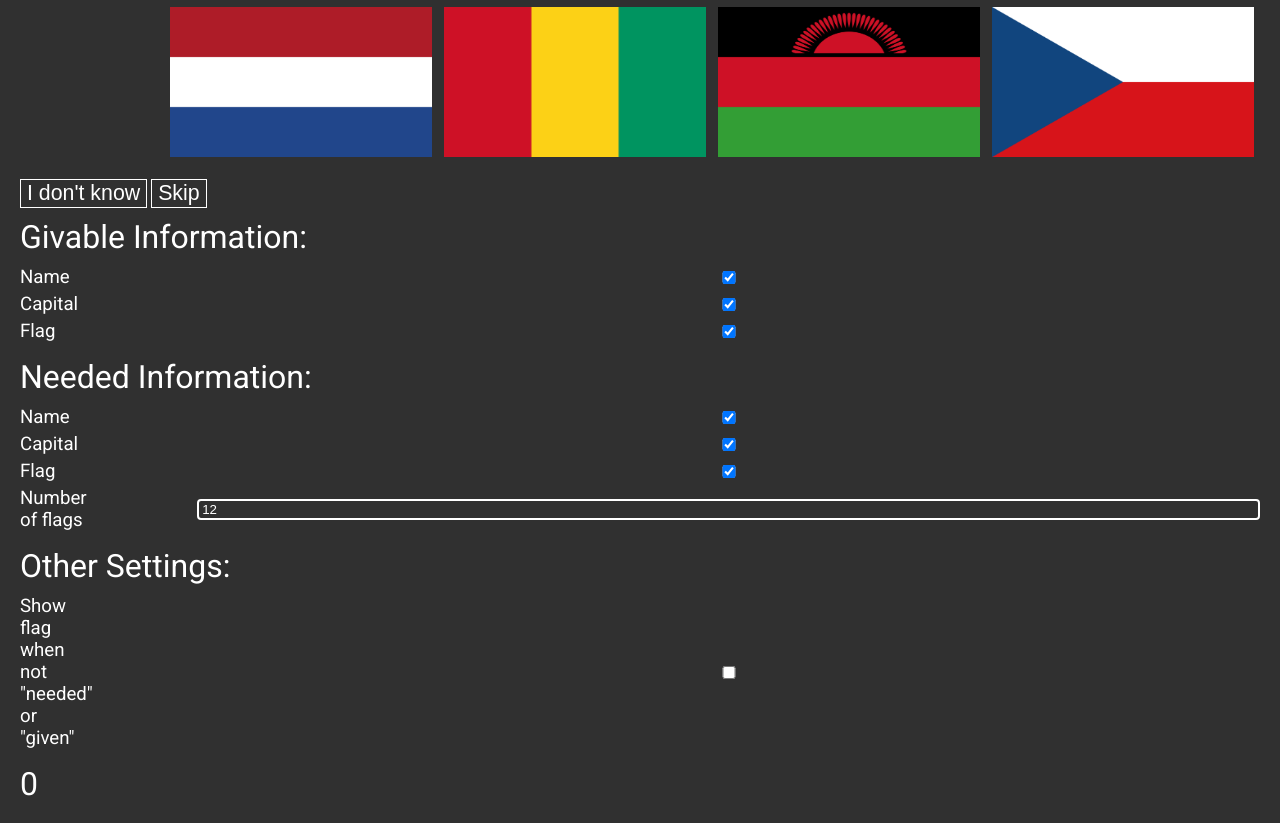
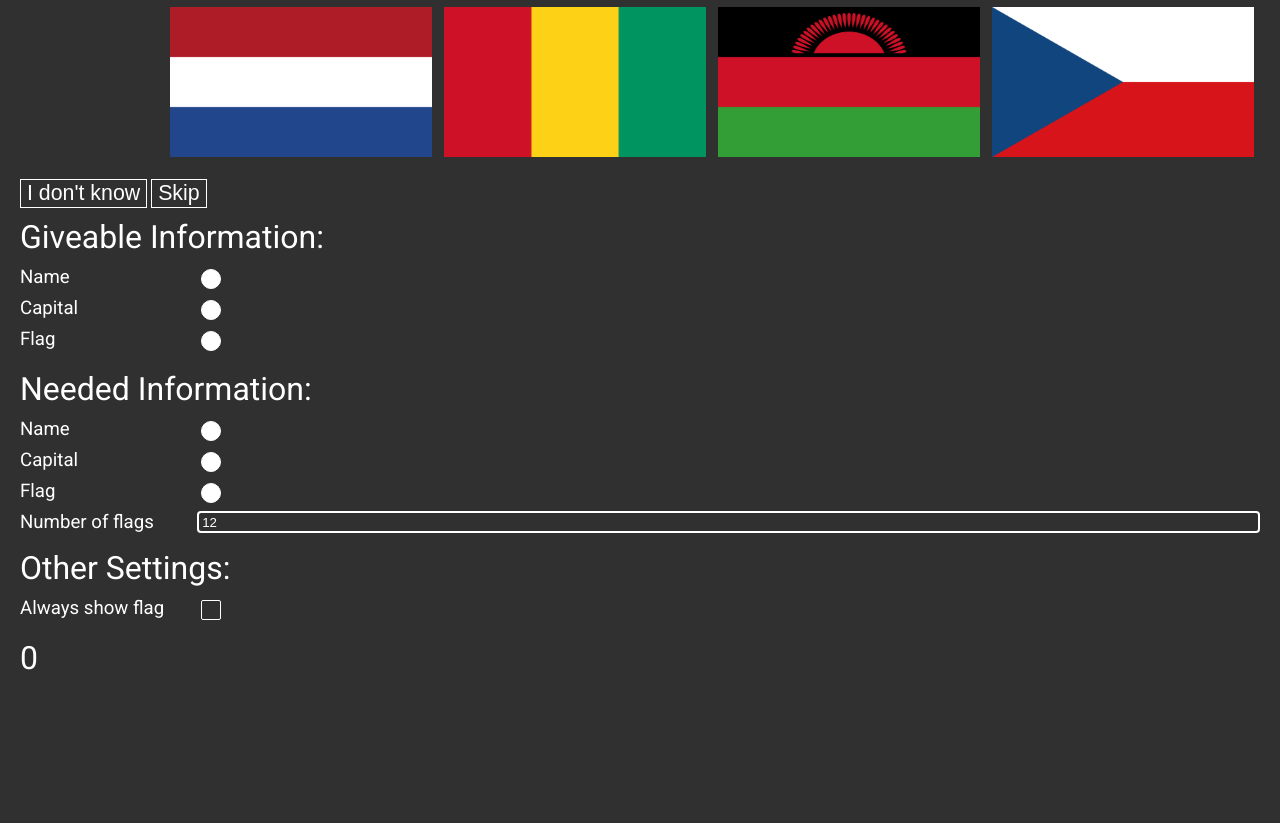
Before and after one commit to benesposito/Country-Quiz, a Flask app: page / in a window 1280 px wide. Shown: the part 465-1288 px from the top of the page. After the commit the page ends 1135 px from the top, so only its background shows below. Run offline with Flask 2, Linux system fonts and the light colour scheme.

Commit message:
Fixed small bugs and CSS problems

```diff
--- a/static/new_js.js
+++ b/static/new_js.js
@@ -55,7 +55,7 @@ function checkInputs() {
  		if(names.includes(formatInput(nameInput.value))) {
 			nameInput.value = currentCountry.names[0];
 			nameInput.readOnly = true;
-			nameInput.style.border = '4px solid #01FE55';
+			nameInput.style.border = '3px solid #01FE55';
 		} else
 			discovered = false;
 
@@ -70,7 +70,7 @@ function checkInputs() {
  		if(capitals.includes(formatInput(capitalInput.value))) {
 			capitalInput.value = currentCountry.capitals[0];
 			capitalInput.readOnly = true;
-			capitalInput.style.border = '4px solid #01FE55';
+			capitalInput.style.border = '3px solid #01FE55';
 		} else
 			discovered = false;
 	}
--- a/static/style.css
+++ b/static/style.css
@@ -35,6 +35,7 @@ input[type=text], input[type=number] {
 	border-radius: 4px;
 	transition: border 0.5s;
 	background-color: #303030;
+	outline:none;
 	color: white;
 }
 
@@ -70,7 +71,7 @@ img.flag:hover {
 	transition: border 0.25s;
 }
 
-.settings {
+form.settings {
 	display: grid;
 	grid-template-columns: 1fr 6fr;
 	row-gap: 5px;
@@ -83,13 +84,35 @@ p.settings {
 	margin: 0;
 }
 
+input.settings[type=checkbox] {
+	-webkit-appearance: none;
+	justify-self: start;
+	padding: 9px;
+	display: inline-block;
+	position: relative;
+	outline: none;
+	border: 1px solid white;
+	border-radius: 2px;
+	transition: border-radius 0.2s, background-color 0.2s;
+}
+
+input.settings[type=checkbox]:active, input.settings[type=checkbox]:checked:active {
+}
+
+input.settings[type=checkbox]:checked {
+	background-color: white;
+	border-radius: 15px;
+	transition: border-radius 0.2s, background-color 0.2s;
+}
+
 .textfield {
 	padding: 5px;
 	font-size: 24pt;
+	transition: border 0.2s;
 }
 
 .textfield:focus {
-	border: 2px solid #33cccc;
+	border: 2px solid #01A1FE;
 	transition: border 0.2s;
 }
 
--- a/templates/index.html
+++ b/templates/index.html
@@ -16,7 +16,7 @@
 		<input class="inputForm" type="button" value="I don't know" onclick="idontknowclick()"/>
 		<input class="inputForm" type="button" value="Skip" onclick="getNewCountry(false)"/>
 
-		<p>Givable Information:</p>
+		<p>Giveable Information:</p>
 		<form class="settings">
 			<p class="settings">Name</p><input class="settings" type="checkbox" id="giveName" checked/>
 			<p class="settings">Capital</p><input class="settings" type="checkbox" id="giveCapital" checked/>
@@ -33,7 +33,7 @@
 
 		<p>Other Settings:</p>
 		<form class="settings">
-			<p class="settings">Show flag when not "needed" or "given"</p><input class="settings" type="checkbox" id="showFlagWhenNotTested"/>
+			<p class="settings">Always show flag</p><input class="settings" type="checkbox" id="showFlagWhenNotTested"/>
 		</form>
 
 		<p id="discoveredCountries"></p>
```
Also changed, not shown: 2 other files.
